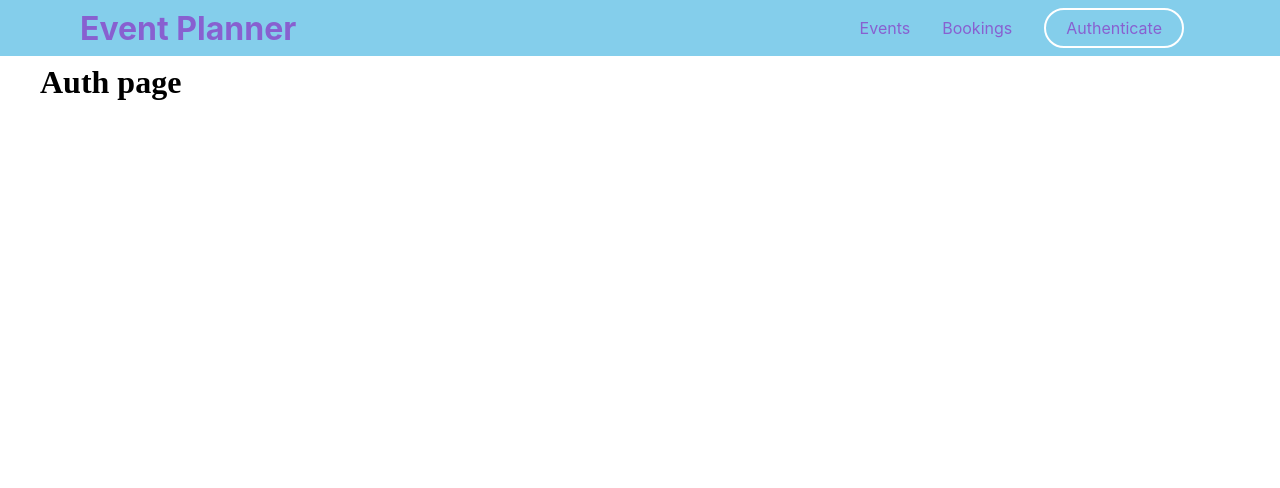
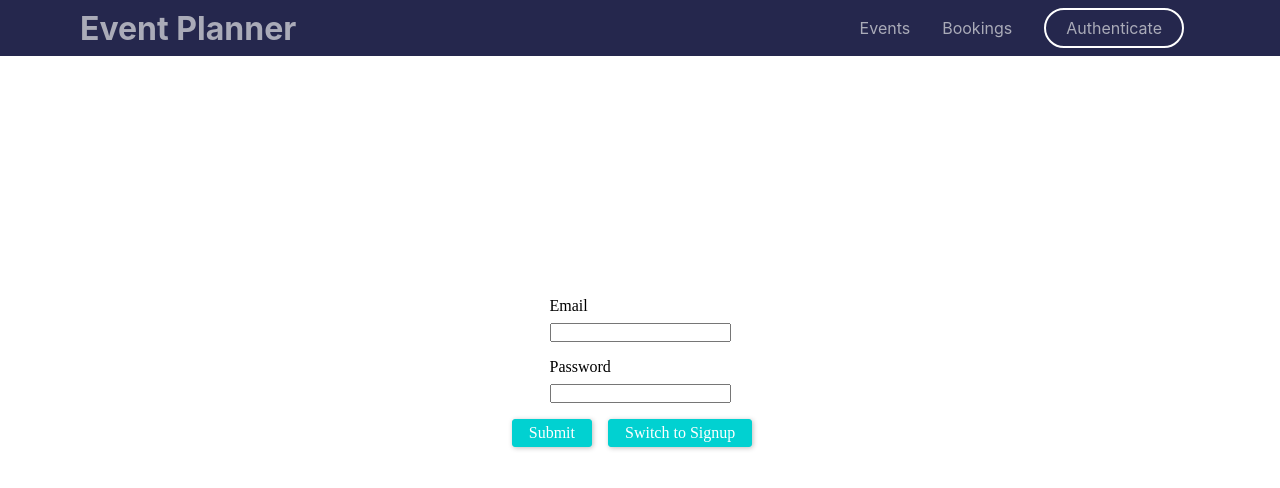
Before and after one commit to TanveshVaity/EventPlanner, a React (Vite) app in the folder frontend/: page /auth in a window 1280 px wide. Shown: the top 488 px of the page. Built offline with nearby package versions, Linux system fonts and the light colour scheme.

Commit message:
added signup

```diff
--- a/frontend/package.json
+++ b/frontend/package.json
@@ -10,6 +10,7 @@
     "preview": "vite preview"
   },
   "dependencies": {
+    "axios": "^1.5.0",
     "react": "^18.2.0",
     "react-dom": "^18.2.0",
     "react-router-dom": "^6.15.0"
--- a/frontend/src/App.jsx
+++ b/frontend/src/App.jsx
@@ -1,6 +1,6 @@
 import './App.css';
 import { BrowserRouter, Route, Routes, Navigate } from "react-router-dom";
-import Auth from './pages/auth';
+import Auth from './pages/Auth/Auth';
 import Bookings from './pages/bookings';
 import Events from './pages/events';
 import Navbar from './components/Navbar/Navbar';
--- a/frontend/src/components/Navbar/Navbar.css
+++ b/frontend/src/components/Navbar/Navbar.css
@@ -4,7 +4,7 @@
     bottom: 0;
     width: 100%;
     height:3.5rem;
-    background-color: #84ceeb;
+    background-color: #25274d;
     display: flex;
     align-items: center;
     justify-content: flex-end;
@@ -19,7 +19,7 @@
 
 .main-nav-logo h1{
     font-size:2em;
-    color: #8860d0;
+    color: #aaabb8;
 }
 
 .main-nav-items ul {
@@ -44,7 +44,7 @@
 
 .main-nav-items a {
     text-decoration: none;
-    color: #8860d0;
+    color: #aaabb8;
 }
 
 .main-nav-items a:hover,
@@ -54,11 +54,11 @@
 
 .main-nav-items li:last-child:hover,
 .main-nav-items li:last-child:active {
-    background-color: #ffffff;
-    border-color: #ffffff;
+    background-color: #aaabb8;
+    border-color: #aaabb8;
 }
 
 .main-nav-items li:last-child:hover a,
 .main-nav-items li:last-child:active a {
-    color: #8860d0;
+    color: #25274d;
 }
--- a/frontend/src/pages/Auth.jsx
+++ /dev/null
@@ -1,11 +0,0 @@
-import React from "react";
-
-const Auth = ()=>{
-    return(
-        <>
-            <h1>Auth page</h1>
-        </>
-    )
-}
-
-export default Auth;
--- /dev/null
+++ b/frontend/src/pages/Auth/Auth.css
@@ -0,0 +1,42 @@
+.auth-form {
+    width: 25rem;
+    max-width: 80%;
+    margin: 5rem auto;
+    display: flex;
+    flex-direction: column;
+    align-items: center;
+    justify-content: center;
+    height: calc(80vh - 3.5rem);
+}
+
+.form-control label,
+.form-control input {
+    width: 100%;
+    display: block;
+}
+
+.form-control label {
+    margin-bottom: 0.5rem;
+}
+
+.form-control {
+    margin-bottom: 1rem;
+}
+
+.form-actions button {
+    background: #01d1d1;
+    font: inherit;
+    border: 1px solid #01d1d1;
+    border-radius: 3px;
+    padding: 0.25rem 1rem;
+    margin-right: 1rem;
+    box-shadow: 1px 1px 5px rgba(0, 0, 0, 0.26);
+    color: white;
+    cursor: pointer;
+}
+
+.form-actions button:hover,
+.form-actions button:active {
+    background: #01a7a7;
+    border-color: #01a7a7;
+}
--- /dev/null
+++ b/frontend/src/pages/Auth/Auth.jsx
@@ -0,0 +1,40 @@
+import React, { useCallback, useRef } from "react";
+import "./Auth.css";
+
+const Auth = () => {
+    const emailInput = useRef();
+    const passwordInput = useRef();
+
+    const submitHandler = useCallback((event) => {
+        event.preventDefault();
+        const email = emailInput.current.value;
+        const password = passwordInput.current.value;
+
+        if (email.trim().length === 0 || password.trim().length === 0) {
+            return;
+        }
+        console.log(email, password);
+
+        emailInput.current.value = "";
+        passwordInput.current.value = "";
+    }, []);
+
+    return (
+        <form className="auth-form" onSubmit={submitHandler}>
+            <div className="form-control">
+                <label htmlFor="email">Email</label>
+                <input type="text" id="email" ref={emailInput} />
+            </div>
+            <div className="form-control">
+                <label htmlFor="password">Password</label>
+                <input type="password" id="password" ref={passwordInput} />
+            </div>
+            <div className="form-actions">
+                <button type="submit">Submit</button>
+                <button type="button">Switch to Signup</button>
+            </div>
+        </form>
+    );
+}
+
+export default Auth;
```
Also changed, not shown: 1 other file (tests, documents, lock files or other folders).
